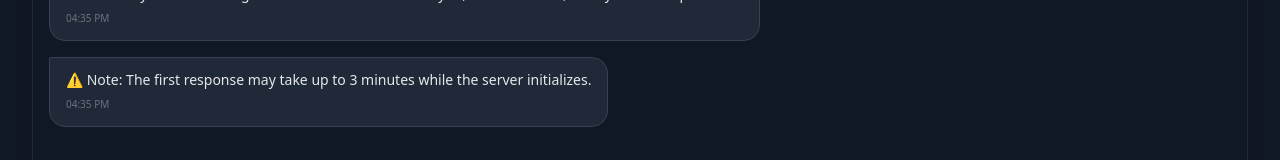
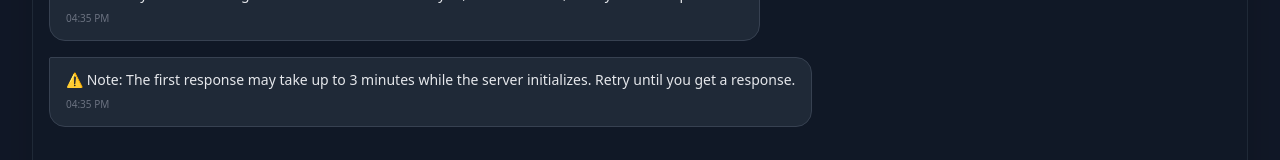
Before and after one commit to suryarathee/Fin-agents, a React app in the folder frontend/: page / in a window 1280 px wide. Shown: the part 1619-1779 px from the top of the page. Built offline with nearby package versions, Linux system fonts and the light colour scheme; no server answers; the HTML template or start-up script is replaced by a standard one.

Commit message:
implemented markdown

```diff
--- a/frontend/package.json
+++ b/frontend/package.json
@@ -15,7 +15,9 @@
     "lucide-react": "^0.555.0",
     "react": "^19.1.1",
     "react-dom": "^19.1.1",
-    "recharts": "^3.4.1"
+    "react-markdown": "^10.1.0",
+    "recharts": "^3.4.1",
+    "remark-gfm": "^4.0.1"
   },
   "devDependencies": {
     "@eslint/js": "^9.36.0",
--- a/frontend/src/App.tsx
+++ b/frontend/src/App.tsx
@@ -3,6 +3,8 @@ import {
   Activity, TrendingUp, TrendingDown, Globe, X, Search,
   AlertCircle, Wifi, WifiOff, Loader2, BarChart2, Send, Minimize2, Maximize2
 } from 'lucide-react';
+import ReactMarkdown from 'react-markdown';
+import remarkGfm from 'remark-gfm';
 import API_URL from './config';
 import LoadingScreen from './components/LoadingScreen';
 // let API_URL = ' http://127.0.0.1:8000/'
@@ -334,7 +336,7 @@ export default function App() {
       },
       {
         id: Date.now() + 1,
-        text: "⚠️ Note: The first response may take up to 3 minutes while the server initializes.",
+        text: "⚠️ Note: The first response may take up to 3 minutes while the server initializes. Retry until you get a response.",
         sender: 'bot',
         timestamp: new Date(),
       }
@@ -484,7 +486,7 @@ export default function App() {
         ...prev,
         {
           id: Date.now() + 1,
-          text: 'Sorry, could not connect to the agent. Ensure your local backend is running at 127.0.0.1:8000.',
+          text: 'Sorry, could not connect to the agent. Please Retry',
           sender: 'bot',
           timestamp: new Date(),
         },
@@ -739,7 +741,32 @@ export default function App() {
                       : 'bg-gray-800 text-gray-200 border border-gray-700 rounded-tl-sm'
                       }`}
                   >
-                    <p>{msg.text}</p>
+                    <div className="markdown-body">
+                      <ReactMarkdown
+                        remarkPlugins={[remarkGfm]}
+                        components={{
+                          p: ({ node, ...props }: any) => <p className="mb-2 last:mb-0" {...props} />,
+                          ul: ({ node, ...props }: any) => <ul className="list-disc ml-4 mb-2" {...props} />,
+                          ol: ({ node, ...props }: any) => <ol className="list-decimal ml-4 mb-2" {...props} />,
+                          li: ({ node, ...props }: any) => <li className="mb-1" {...props} />,
+                          a: ({ node, ...props }: any) => <a className="text-blue-300 hover:text-blue-100 underline" target="_blank" rel="noopener noreferrer" {...props} />,
+                          blockquote: ({ node, ...props }: any) => <blockquote className="border-l-4 border-gray-500 pl-4 py-1 my-2 bg-gray-800/50 rounded" {...props} />,
+                          code: ({ node, inline, className, children, ...props }: any) => {
+                            return inline ? (
+                              <code className="bg-gray-700/50 px-1 py-0.5 rounded text-sm font-mono" {...props}>
+                                {children}
+                              </code>
+                            ) : (
+                              <code className="block bg-gray-900/50 p-2 rounded-lg text-sm font-mono my-2 whitespace-pre-wrap overflow-x-auto" {...props}>
+                                {children}
+                              </code>
+                            );
+                          },
+                        }}
+                      >
+                        {msg.text}
+                      </ReactMarkdown>
+                    </div>
                     <p className={`text-[10px] mt-1 ${msg.sender === 'user' ? 'text-blue-200' : 'text-gray-500'}`}>
                       {msg.timestamp.toLocaleTimeString([], { hour: '2-digit', minute: '2-digit' })}
                     </p>
```
Also changed, not shown: 1 other file (tests, documents, lock files or other folders).
